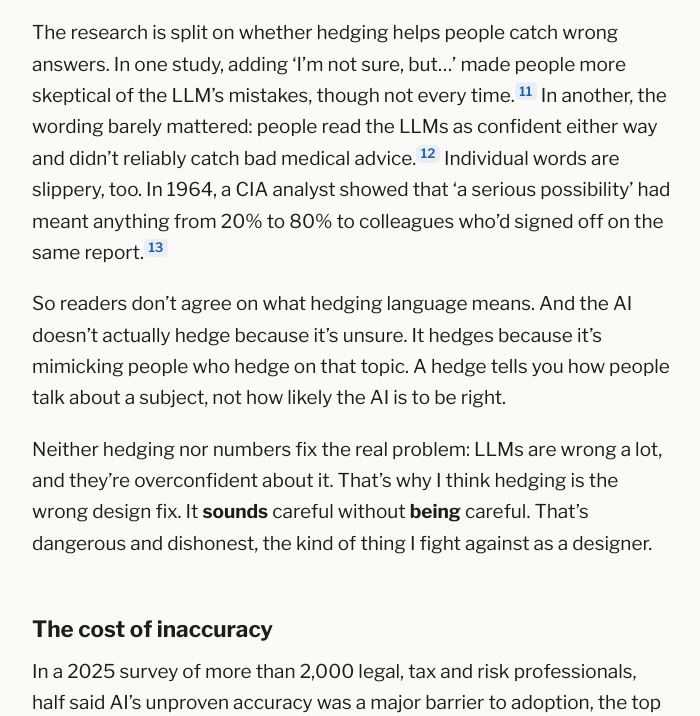
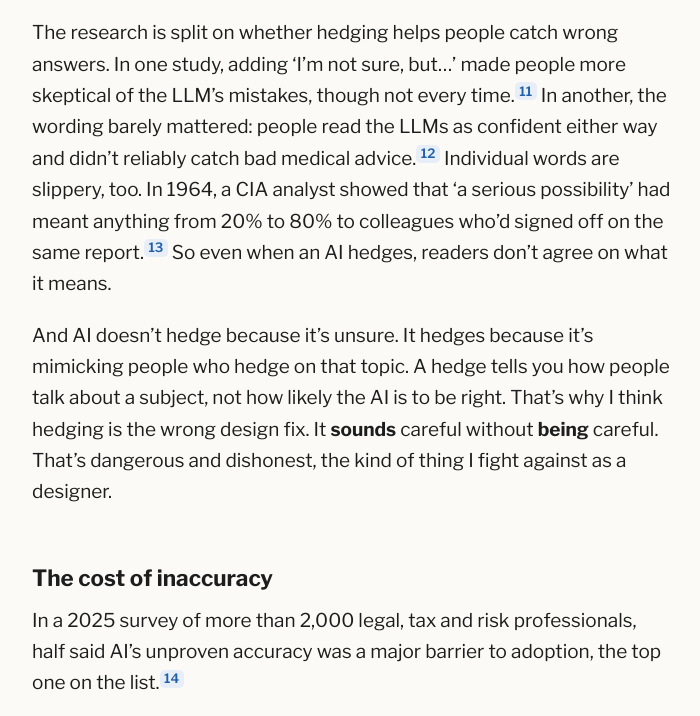
Before and after one commit to 1benbcraig/ai-accuracy-and-trust, a plain HTML site: page essay/index.html in a window 1280 px wide. Shown: the part 3867-4583 px from the top of the page, without its empty margins (288-988 px from the left). Drawn offline with nearby package versions, Linux system fonts and the light colour scheme.

Commit message:
Essay: tighten 'The wrong fix' ending around the mimicking point

```diff
--- a/essay/index.html
+++ b/essay/index.html
@@ -79,9 +79,8 @@ a.back { text-decoration: none; padding: 0 4px; }
 <p><strong>Ben:</strong> I&#8217;m just very interested in how comfortable you are using this type of speech. &#8220;Outruns what&#8217;s actually true.&#8221; How is that different from a lie? From the user&#8217;s standpoint, it&#8217;s a [expletive] lie. It&#8217;s not true now, and it was supposed to be true now.</p>
 <p><strong>Claude:</strong> You&#8217;re right, and it&#8217;s a real thing I do. &#8220;Outruns what&#8217;s actually true&#8221; is a phrase that describes a lie while sparing everyone the word. Same with &#8220;overreach.&#8221; They&#8217;re softeners, and I reached for them without being asked to. I&#8217;m trained on the same pressure your project is about: smooth things, don&#8217;t accuse, keep it pleasant. So the tendency shows up right here, in the conversation about it. It was a lie.</p>
 <p>AI softens what it knows and hedges what it doesn&#8217;t, and neither tells you the whole truth. For uncertainty, the industry&#8217;s main fix has been wording. LLMs hedge with phrases like &#8220;I think,&#8221; &#8220;it&#8217;s possible that,&#8221; or &#8220;it might be.&#8221; OpenAI&#8217;s own rules make such phrases the primary way to show doubt.<sup class="refs"><a class="ref" href="#note-10" id="ref-10-1" aria-label="Note 10">10</a></sup> Users can ask for a number instead, like &#8220;70% sure,&#8221; but such numbers are not very trustworthy either.<sup class="refs"><a class="ref" href="#note-9" id="ref-9-2" aria-label="Note 9">9</a></sup></p>
-<p>The research is split on whether hedging helps people catch wrong answers. In one study, adding &#8216;I&#8217;m not sure, but…&#8217; made people more skeptical of the LLM&#8217;s mistakes, though not every time.<sup class="refs"><a class="ref" href="#note-11" id="ref-11-1" aria-label="Note 11">11</a></sup> In another, the wording barely mattered: people read the LLMs as confident either way and didn&#8217;t reliably catch bad medical advice.<sup class="refs"><a class="ref" href="#note-12" id="ref-12-1" aria-label="Note 12">12</a></sup> Individual words are slippery, too. In 1964, a CIA analyst showed that &#8216;a serious possibility&#8217; had meant anything from 20% to 80% to colleagues who&#8217;d signed off on the same report.<sup class="refs"><a class="ref" href="#note-13" id="ref-13-1" aria-label="Note 13">13</a></sup></p>
-<p>So readers don&#8217;t agree on what hedging language means. And the AI doesn&#8217;t actually hedge because it&#8217;s unsure. It hedges because it&#8217;s mimicking people who hedge on that topic. A hedge tells you how people talk about a subject, not how likely the AI is to be right.</p>
-<p>Neither hedging nor numbers fix the real problem: LLMs are wrong a lot, and they&#8217;re overconfident about it. That&#8217;s why I think hedging is the wrong design fix. It <strong>sounds</strong> careful without <strong>being</strong> careful. That&#8217;s dangerous and dishonest, the kind of thing I fight against as a designer.</p>
+<p>The research is split on whether hedging helps people catch wrong answers. In one study, adding &#8216;I&#8217;m not sure, but…&#8217; made people more skeptical of the LLM&#8217;s mistakes, though not every time.<sup class="refs"><a class="ref" href="#note-11" id="ref-11-1" aria-label="Note 11">11</a></sup> In another, the wording barely mattered: people read the LLMs as confident either way and didn&#8217;t reliably catch bad medical advice.<sup class="refs"><a class="ref" href="#note-12" id="ref-12-1" aria-label="Note 12">12</a></sup> Individual words are slippery, too. In 1964, a CIA analyst showed that &#8216;a serious possibility&#8217; had meant anything from 20% to 80% to colleagues who&#8217;d signed off on the same report.<sup class="refs"><a class="ref" href="#note-13" id="ref-13-1" aria-label="Note 13">13</a></sup> So even when an AI hedges, readers don&#8217;t agree on what it means.</p>
+<p>And AI doesn&#8217;t hedge because it&#8217;s unsure. It hedges because it&#8217;s mimicking people who hedge on that topic. A hedge tells you how people talk about a subject, not how likely the AI is to be right. That&#8217;s why I think hedging is the wrong design fix. It <strong>sounds</strong> careful without <strong>being</strong> careful. That&#8217;s dangerous and dishonest, the kind of thing I fight against as a designer.</p>
 <h2>The cost of inaccuracy</h2>
 <p>In a 2025 survey of more than 2,000 legal, tax and risk professionals, half said AI&#8217;s unproven accuracy was a major barrier to adoption, the top one on the list.<sup class="refs"><a class="ref" href="#note-14" id="ref-14-1" aria-label="Note 14">14</a></sup></p>
 <p>In law, made-up answers are already reaching judges. One tracker has logged more than 2,200 court cases involving AI-invented material.<sup class="refs"><a class="ref" href="#note-15" id="ref-15-1" aria-label="Note 15">15</a></sup> That&#8217;s no surprise: asked about real federal court cases, general-purpose LLMs made up answers more often than not, 58% to 88% of the time.<sup class="refs"><a class="ref" href="#note-16" id="ref-16-1" aria-label="Note 16">16</a></sup></p>
```
